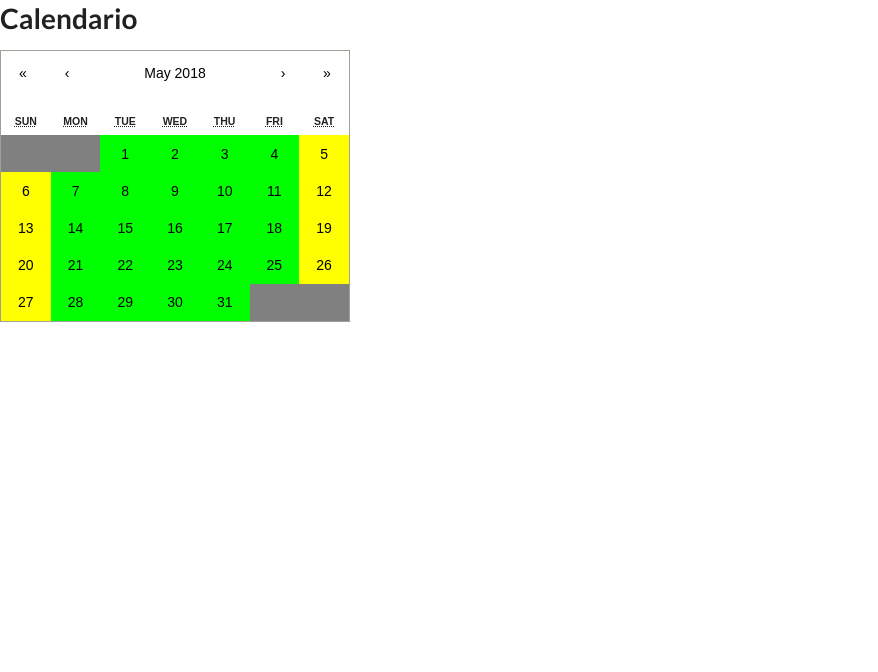
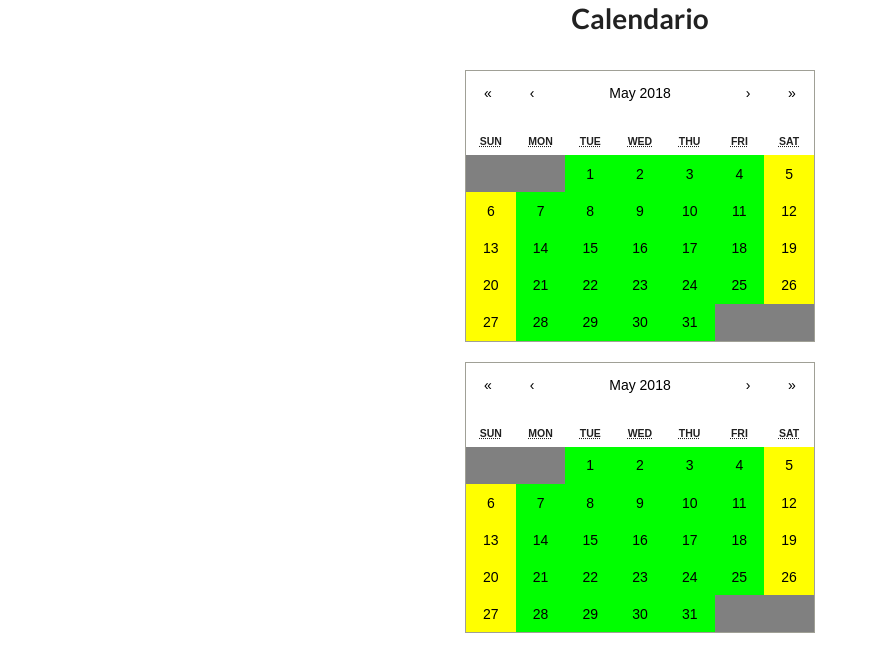
Before and after one commit to douglasguerrero/frontend-calendar, a React app: page / in a window 1280 px wide. Shown: the top 672 px of the page, without its empty margins (0-878 px from the left). Built offline with nearby package versions, Linux system fonts and the light colour scheme.

Commit message:
created calendar component and now its being called in container

```diff
--- /dev/null
+++ b/components/MonthCalendar.js
@@ -0,0 +1,37 @@
+import React from 'react';
+import Calendar from 'react-calendar';
+import '../styles/Calendar.scss';
+
+export default class MonthCalendar extends React.Component {
+    Noofmonths(date1, date2) {
+        var Nomonths;
+        Nomonths= (date2.getFullYear() - date1.getFullYear()) * 12;
+        Nomonths-= date1.getMonth() + 1;
+        Nomonths+= date2.getMonth() +1; // we should add + 1 to get correct month number
+        return Nomonths <= 0 ? 1 : Nomonths + 1;
+    }
+
+    customTileStyle(date, view, currentMonth) {
+        if (date.getMonth() !== currentMonth) {
+            return 'invalidDate';
+        }
+        if (date.getDay() === 0 || date.getDay() === 6) {
+            return 'weekendClass';
+        }
+
+        return 'weekClass';
+    }
+	render () {
+		return (
+			<div>
+				<Calendar
+                    calendarType='US' view='month'
+                    tileClassName={({ date, view }) => this.customTileStyle(date, view, 4)}
+                    selectRange
+					value={new Date()
+					}
+                />
+			</div>
+		)
+	}
+}
--- a/containers/App.js
+++ b/containers/App.js
@@ -1,6 +1,5 @@
 import React, {Component} from 'react';
-import Calendar from 'react-calendar';
-import './Calendar.scss';
+import MonthCalendar from '../components/MonthCalendar';
 
 class App extends Component {
 
@@ -17,38 +16,26 @@ class App extends Component {
         endDate.setDate(startDate.getDate() + 10);
     };
 
-    Noofmonths(date1, date2) {
-        var Nomonths;
-        Nomonths= (date2.getFullYear() - date1.getFullYear()) * 12;
-        Nomonths-= date1.getMonth() + 1;
-        Nomonths+= date2.getMonth() +1; // we should add + 1 to get correct month number
-        return Nomonths <= 0 ? 1 : Nomonths + 1;
-    }
-
-    customTileStyle(date, view, currentMonth) {
-        if (date.getMonth() !== currentMonth) {
-            return 'invalidDate';
-        }
-        if (date.getDay() === 0 || date.getDay() === 6) {
-            return 'weekendClass';
-        }
-
-        return 'weekClass';
-    }
-
     render () {
         return (
-        	<div>
+        	<div style={styles.container}>
                 <h1> Calendario </h1>
-                <Calendar
-                    calendarType='US' view='month'
-                    tileClassName={({ date, view }) => this.customTileStyle(date, view, 4)}
-                    selectRange
-                    value={this.state.date}
-                />
+                <br/>
+                <MonthCalendar />
+                <br/>
+                <MonthCalendar />
             </div>
         )
     }
 }
 
+const styles = {
+    container: {
+        display: 'flex',
+        flexDirection: 'column',
+        justifyContent: 'center',
+        alignItems: 'center'
+    }
+}
+
 export default App;
--- a/webpack/webpack.dev.config.js
+++ b/webpack/webpack.dev.config.js
@@ -20,7 +20,7 @@ module.exports = {
 				  include: /node_modules/,
 				  loaders: ['style-loader', 'css-loader'],
              },
-             {test: /\.scss$/, loaders: ["style-loader", "css-loader", "sass-loader"]},
+             {test: /\.scss$/, loaders: ['style-loader', "css-loader", "sass-loader"]},
         ]
     },
     output: {
```
Also changed, not shown: components/InputPreview.js (deleted, +0 -15 lines), styles/Calendar.scss (renamed from containers/Calendar.scss).
